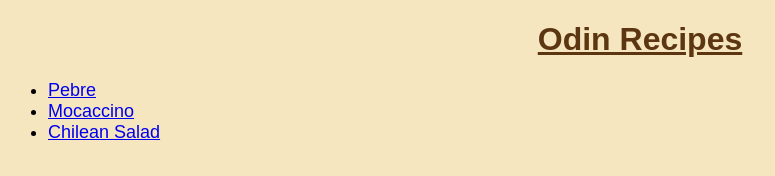
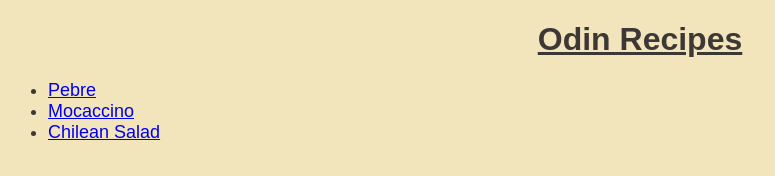
Before and after one commit to hernanfcg/odin-recipes, a plain HTML site: page index.html in a window 1280 px wide. Shown: the whole page, without its empty margins (0-775 px from the left). Drawn offline with Linux system fonts and the light colour scheme.

Commit message:
Apply gruvbox light palette to website

```diff
--- a/styles.css
+++ b/styles.css
@@ -3,7 +3,8 @@
 }
 
 body {
-    background-color: rgb(245, 230, 191);
+    color: #3c3836;
+    background-color: #f2e5bc;
 }
 
 h1 {
@@ -20,7 +21,6 @@ h3 {
 
 
 .header {
-    color: #5c3511;
     text-align: center;
 }
 
```
